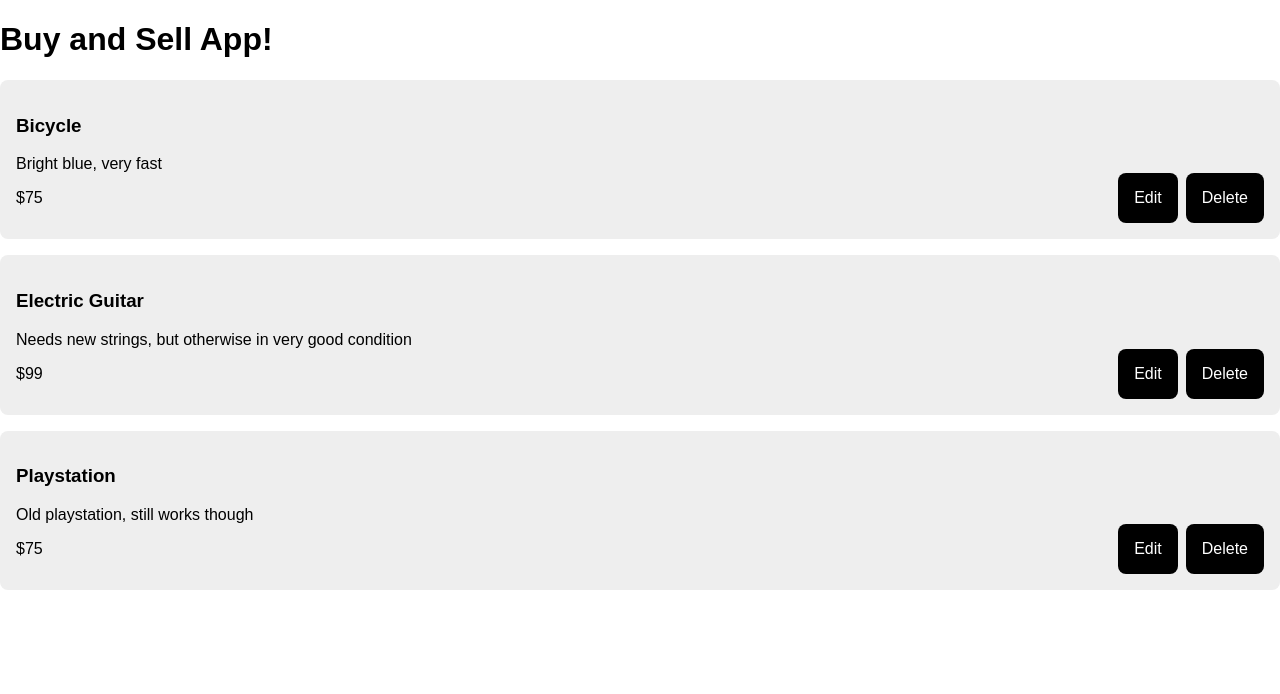
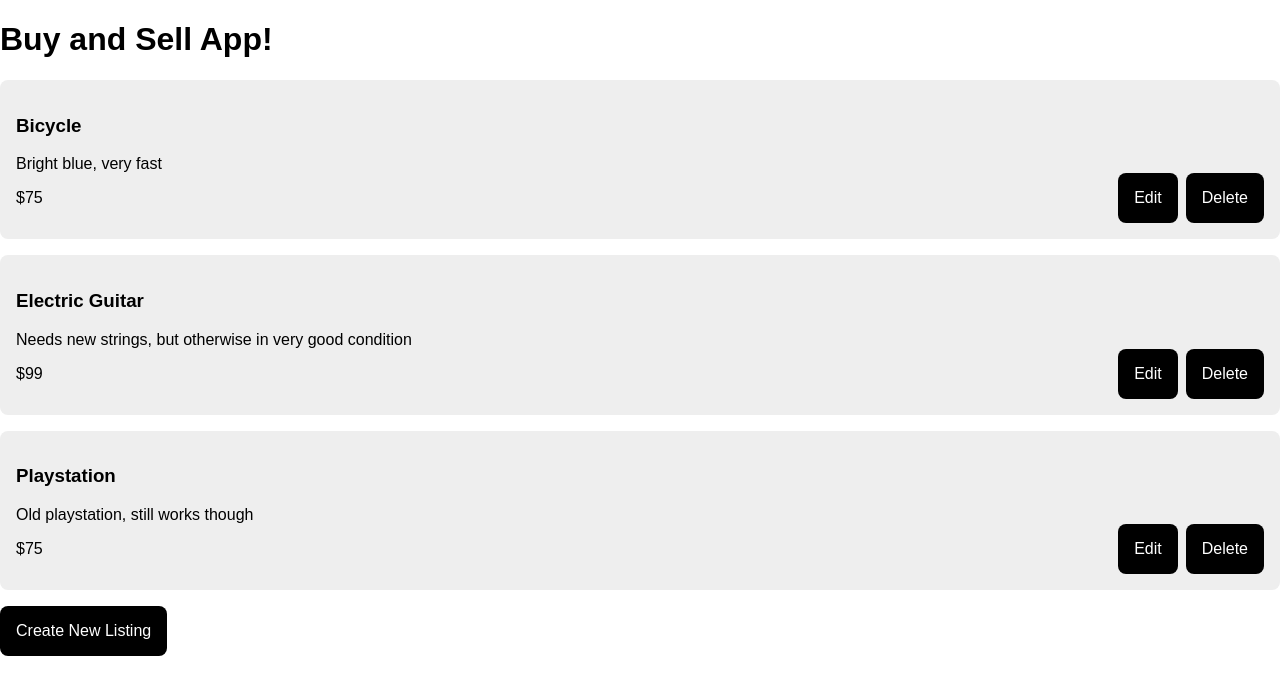
Before and after one commit to jparayaon19/CourseOnAngular, an Angular app in the folder buy-and-sell/: page /my-listings in a window 1280 px wide. Shown: the top 694 px of the page. Built offline with nearby package versions, Linux system fonts and the light colour scheme.

Commit message:
added create new listing button

```diff
--- a/buy-and-sell/src/app/my-listings-page/my-listings-page.component.html
+++ b/buy-and-sell/src/app/my-listings-page/my-listings-page.component.html
@@ -10,3 +10,7 @@
         <button (click)="onDeleteClicked(listing.id)">Delete</button>
     </div>
 </div>
+
+<a routerLink="/new-listing">
+    <button>Create New Listing</button>
+</a>
```
